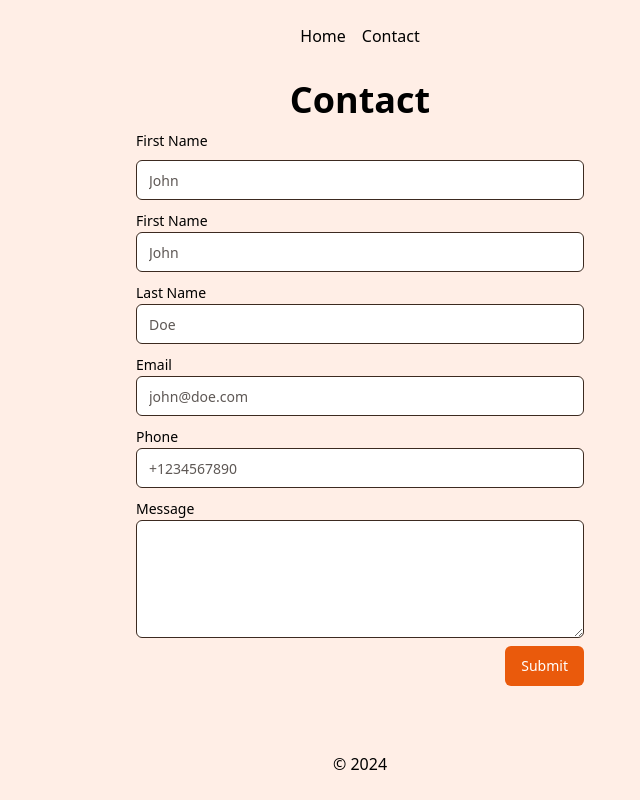
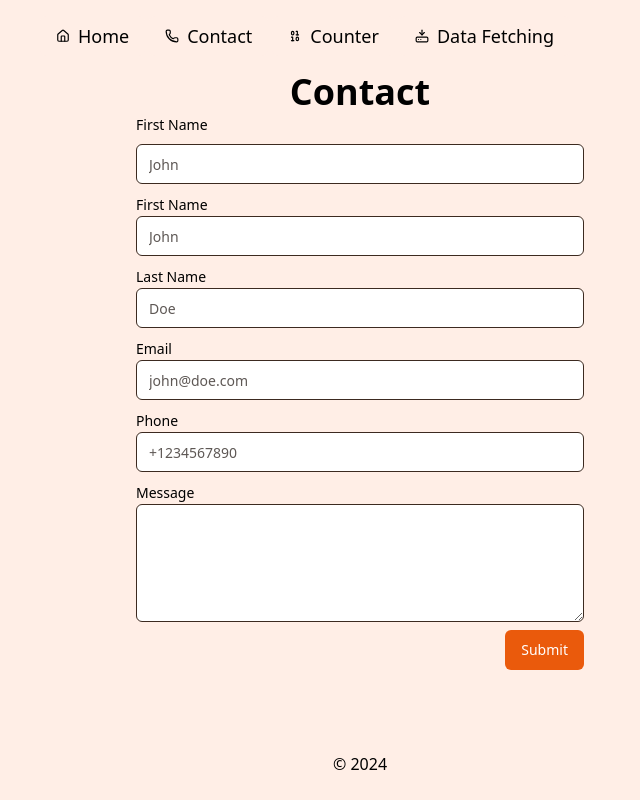
Before and after one commit to syarifhsb/momentum, a React (Vite) app: page /contact in a window 1280 px wide. Shown: the whole page, without its empty margins (280-920 px from the left). Built offline with nearby package versions, Linux system fonts and the light colour scheme.

Commit message:
feat: Add Counter and Data Fetching page

```diff
--- a/package.json
+++ b/package.json
@@ -29,6 +29,7 @@
     "react-hook-form": "^7.54.2",
     "react-router": "^7.1.1",
     "sonner": "^1.7.1",
+    "swr": "^2.3.0",
     "tailwind-merge": "^2.5.5",
     "zod": "^3.24.1"
   },
--- a/src/components/shared/layout.tsx
+++ b/src/components/shared/layout.tsx
@@ -1,4 +1,34 @@
-import { Outlet } from "react-router";
+import { Link, Outlet } from "react-router";
+import { cn } from "@/lib/utils";
+
+import {
+  BinaryIcon,
+  HardDriveDownloadIcon,
+  HomeIcon,
+  PhoneIcon,
+} from "lucide-react";
+import {
+  NavigationMenu,
+  NavigationMenuItem,
+  NavigationMenuLink,
+  NavigationMenuList,
+  navigationMenuTriggerStyle,
+} from "@/components/ui/navigation-menu";
+
+const navMenuItems = [
+  { name: "Home", href: "/", icon: HomeIcon },
+  { name: "Contact", href: "/contact", icon: PhoneIcon },
+  {
+    name: "Counter",
+    href: "/counter",
+    icon: BinaryIcon,
+  },
+  {
+    name: "Data Fetching",
+    href: "/data-fetch-example",
+    icon: HardDriveDownloadIcon,
+  },
+];
 
 export function Layout() {
   const year = new Date().getFullYear();
@@ -6,21 +36,31 @@
   return (
     <div className="flex justify-center">
       <div className="w-full max-w-2xl space-y-4 p-4 flex flex-col min-h-screen">
-        <nav>
-          <ul className="flex justify-center space-x-4 p-2">
-            <li>
-              <a href="/">Home</a>
-            </li>
-            <li>
-              <a href="/contact">Contact</a>
-            </li>
-          </ul>
-        </nav>
-
+        {/* Question: why the navigation menu is not centered? */}
+        <NavigationMenu>
+          <NavigationMenuList>
+            {navMenuItems.map((item) => (
+              <NavigationMenuItem key={item.name}>
+                <NavigationMenuLink asChild>
+                  {
+                    <Link
+                      to={item.href}
+                      className={cn(navigationMenuTriggerStyle(), "gap-2")}
+                    >
+                      <span>
+                        <item.icon size={14} />
+                      </span>
+                      {item.name}
+                    </Link>
+                  }
+                </NavigationMenuLink>
+              </NavigationMenuItem>
+            ))}
+          </NavigationMenuList>
+        </NavigationMenu>
         <div className="flex-[1]">
           <Outlet />
         </div>
-
         <footer>
           <p className="text-center p-2 pt-0">© {year}</p>
         </footer>
--- /dev/null
+++ b/src/components/ui/navigation-menu.tsx
@@ -0,0 +1,128 @@
+import * as React from "react";
+import * as NavigationMenuPrimitive from "@radix-ui/react-navigation-menu";
+import { cva } from "class-variance-authority";
+import { ChevronDown } from "lucide-react";
+
+import { cn } from "@/lib/utils";
+
+const NavigationMenu = React.forwardRef<
+  React.ElementRef<typeof NavigationMenuPrimitive.Root>,
+  React.ComponentPropsWithoutRef<typeof NavigationMenuPrimitive.Root>
+>(({ className, children, ...props }, ref) => (
+  <NavigationMenuPrimitive.Root
+    ref={ref}
+    className={cn(
+      "relative z-10 flex max-w-max items-center justify-center",
+      className
+    )}
+    {...props}
+  >
+    {children}
+    <NavigationMenuViewport />
+  </NavigationMenuPrimitive.Root>
+));
+NavigationMenu.displayName = NavigationMenuPrimitive.Root.displayName;
+
+const NavigationMenuList = React.forwardRef<
+  React.ElementRef<typeof NavigationMenuPrimitive.List>,
+  React.ComponentPropsWithoutRef<typeof NavigationMenuPrimitive.List>
+>(({ className, ...props }, ref) => (
+  <NavigationMenuPrimitive.List
+    ref={ref}
+    className={cn(
+      "group flex flex-1 list-none items-center justify-center space-x-1",
+      className
+    )}
+    {...props}
+  />
+));
+NavigationMenuList.displayName = NavigationMenuPrimitive.List.displayName;
+
+const NavigationMenuItem = NavigationMenuPrimitive.Item;
+
+const navigationMenuTriggerStyle = cva(
+  "group inline-flex h-10 w-max items-center justify-center rounded-md bg-background px-4 py-2 text-lg font-medium transition-colors hover:bg-accent hover:text-accent-foreground focus:bg-accent focus:text-accent-foreground focus:outline-none disabled:pointer-events-none disabled:opacity-50 data-[active]:bg-accent/50 data-[state=open]:bg-accent/50"
+);
+
+const NavigationMenuTrigger = React.forwardRef<
+  React.ElementRef<typeof NavigationMenuPrimitive.Trigger>,
+  React.ComponentPropsWithoutRef<typeof NavigationMenuPrimitive.Trigger>
+>(({ className, children, ...props }, ref) => (
+  <NavigationMenuPrimitive.Trigger
+    ref={ref}
+    className={cn(navigationMenuTriggerStyle(), "group", className)}
+    {...props}
+  >
+    {children}{" "}
+    <ChevronDown
+      className="relative top-[1px] ml-1 h-3 w-3 transition duration-200 group-data-[state=open]:rotate-180"
+      aria-hidden="true"
+    />
+  </NavigationMenuPrimitive.Trigger>
+));
+NavigationMenuTrigger.displayName = NavigationMenuPrimitive.Trigger.displayName;
+
+const NavigationMenuContent = React.forwardRef<
+  React.ElementRef<typeof NavigationMenuPrimitive.Content>,
+  React.ComponentPropsWithoutRef<typeof NavigationMenuPrimitive.Content>
+>(({ className, ...props }, ref) => (
+  <NavigationMenuPrimitive.Content
+    ref={ref}
+    className={cn(
+      "w-full data-[motion^=from-]:animate-in data-[motion^=to-]:animate-out data-[motion^=from-]:fade-in data-[motion^=to-]:fade-out data-[motion=from-end]:slide-in-from-right-52 data-[motion=from-start]:slide-in-from-left-52 data-[motion=to-end]:slide-out-to-right-52 data-[motion=to-start]:slide-out-to-left-52 md:absolute md:w-auto ",
+      className
+    )}
+    {...props}
+  />
+));
+NavigationMenuContent.displayName = NavigationMenuPrimitive.Content.displayName;
+
+const NavigationMenuLink = NavigationMenuPrimitive.Link;
+
+const NavigationMenuViewport = React.forwardRef<
+  React.ElementRef<typeof NavigationMenuPrimitive.Viewport>,
+  React.ComponentPropsWithoutRef<typeof NavigationMenuPrimitive.Viewport>
+>(({ className, ...props }, ref) => (
+  <div className={cn("absolute left-0 top-full flex justify-center")}>
+    <NavigationMenuPrimitive.Viewport
+      className={cn(
+        "origin-top-center relative mt-1.5 h-[var(--radix-navigation-menu-viewport-height)] w-full overflow-hidden rounded-md border bg-popover text-popover-foreground shadow-lg data-[state=open]:animate-in data-[state=closed]:animate-out data-[state=closed]:zoom-out-95 data-[state=open]:zoom-in-90 md:w-[var(--radix-navigation-menu-viewport-width)]",
+        className
+      )}
+      ref={ref}
+      {...props}
+    />
+  </div>
+));
+NavigationMenuViewport.displayName =
+  NavigationMenuPrimitive.Viewport.displayName;
+
+const NavigationMenuIndicator = React.forwardRef<
+  React.ElementRef<typeof NavigationMenuPrimitive.Indicator>,
+  React.ComponentPropsWithoutRef<typeof NavigationMenuPrimitive.Indicator>
+>(({ className, ...props }, ref) => (
+  <NavigationMenuPrimitive.Indicator
+    ref={ref}
+    className={cn(
+      "top-full z-[1] flex h-1.5 items-end justify-center overflow-hidden data-[state=visible]:animate-in data-[state=hidden]:animate-out data-[state=hidden]:fade-out data-[state=visible]:fade-in",
+      className
+    )}
+    {...props}
+  >
+    <div className="relative top-[60%] h-2 w-2 rotate-45 rounded-tl-sm bg-border shadow-md" />
+  </NavigationMenuPrimitive.Indicator>
+));
+NavigationMenuIndicator.displayName =
+  NavigationMenuPrimitive.Indicator.displayName;
+
+export {
+  navigationMenuTriggerStyle,
+  NavigationMenu,
+  NavigationMenuList,
+  NavigationMenuItem,
+  NavigationMenuContent,
+  NavigationMenuTrigger,
+  NavigationMenuLink,
+  NavigationMenuIndicator,
+  NavigationMenuViewport,
+};
--- a/src/main.tsx
+++ b/src/main.tsx
@@ -10,6 +10,8 @@
 import { TasksRoute } from "@/routes/tasks";
 import { TaskIdRoute } from "@/routes/tasks-id";
 import { Toaster } from "@/components/ui/sonner";
+import { CounterRoute } from "@/routes/counter";
+import { DataFetchExample } from "./routes/data-fetch-example";
 
 createRoot(document.getElementById("root")!).render(
   <StrictMode>
@@ -24,6 +26,9 @@
             <Route index element={<TasksRoute />} />
             <Route path=":id" element={<TaskIdRoute />} />
           </Route>
+
+          <Route path="/counter" element={<CounterRoute />} />
+          <Route path="/data-fetch-example" element={<DataFetchExample />} />
         </Route>
       </Routes>
     </BrowserRouter>
--- a/src/routes/contact.tsx
+++ b/src/routes/contact.tsx
@@ -4,7 +4,7 @@
 export function ContactRoute() {
   return (
     <div className="flex flex-col items-center">
-      <HeadingOne className="text-center p-2">Contact</HeadingOne>
+      <HeadingOne>Contact</HeadingOne>
       <ContactForm />
     </div>
   );
--- /dev/null
+++ b/src/routes/counter.tsx
@@ -0,0 +1,43 @@
+import { useReducer } from "react";
+
+import { HeadingOne } from "@/components/ui/typography";
+import { Button } from "@/components/ui/button";
+
+export const reducerCounter = (state: any, action: any) => {
+  switch (action.type) {
+    case "increment":
+      return { count: state.count + 1 };
+    case "decrement":
+      return { count: state.count - 1 };
+    case "reset":
+      return { count: 0 };
+    default:
+      throw new Error();
+  }
+};
+
+export function CounterRoute() {
+  const [state, dispatch] = useReducer(reducerCounter, { count: 0 });
+
+  return (
+    <div className="flex flex-col items-center space-y-4">
+      <HeadingOne>Counter</HeadingOne>
+
+      <p className="text-center p-2 pt-0">
+        A simple counter app to demonstrate the use of useReducer hook.
+      </p>
+
+      <div className="flex gap-2">
+        <Button onClick={() => dispatch({ type: "increment" })}>
+          Increment
+        </Button>
+        <Button onClick={() => dispatch({ type: "decrement" })}>
+          Decrement
+        </Button>
+        <Button onClick={() => dispatch({ type: "reset" })}>Reset</Button>
+      </div>
+
+      <p className="text-center p-2 pt-0">count: {state.count}</p>
+    </div>
+  );
+}
--- /dev/null
+++ b/src/routes/data-fetch-example.tsx
@@ -0,0 +1,34 @@
+import useSWR from "swr";
+
+import { HeadingOne } from "@/components/ui/typography";
+import { Debug } from "@/components/ui/debug";
+
+function FetchItem() {
+  const fetcher = (...args) => fetch(...args).then((res) => res.json());
+  const { data, error, isLoading } = useSWR(
+    "https://amazingsafari-backend.haidar.dev/",
+    fetcher
+  );
+
+  if (error) return <div>Failed to fetch data</div>;
+
+  if (isLoading) return <div>Loading...</div>;
+
+  console.log(data);
+  return <Debug>{data}</Debug>;
+}
+
+export function DataFetchExample() {
+  return (
+    <div className="flex flex-col items-center space-y-4">
+      <HeadingOne>Data Fetching</HeadingOne>
+      <p className="text-center p-2 pt-0">
+        A simple data fetching example to demonstrate the use of SWR hook.
+      </p>
+      <p className="text-center p-2 pt-0">
+        Data fetched from https://amazingsafari-backend.haidar.dev/
+      </p>
+      <FetchItem />
+    </div>
+  );
+}
```
Also changed, not shown: 1 other file (tests, documents, lock files or other folders).
